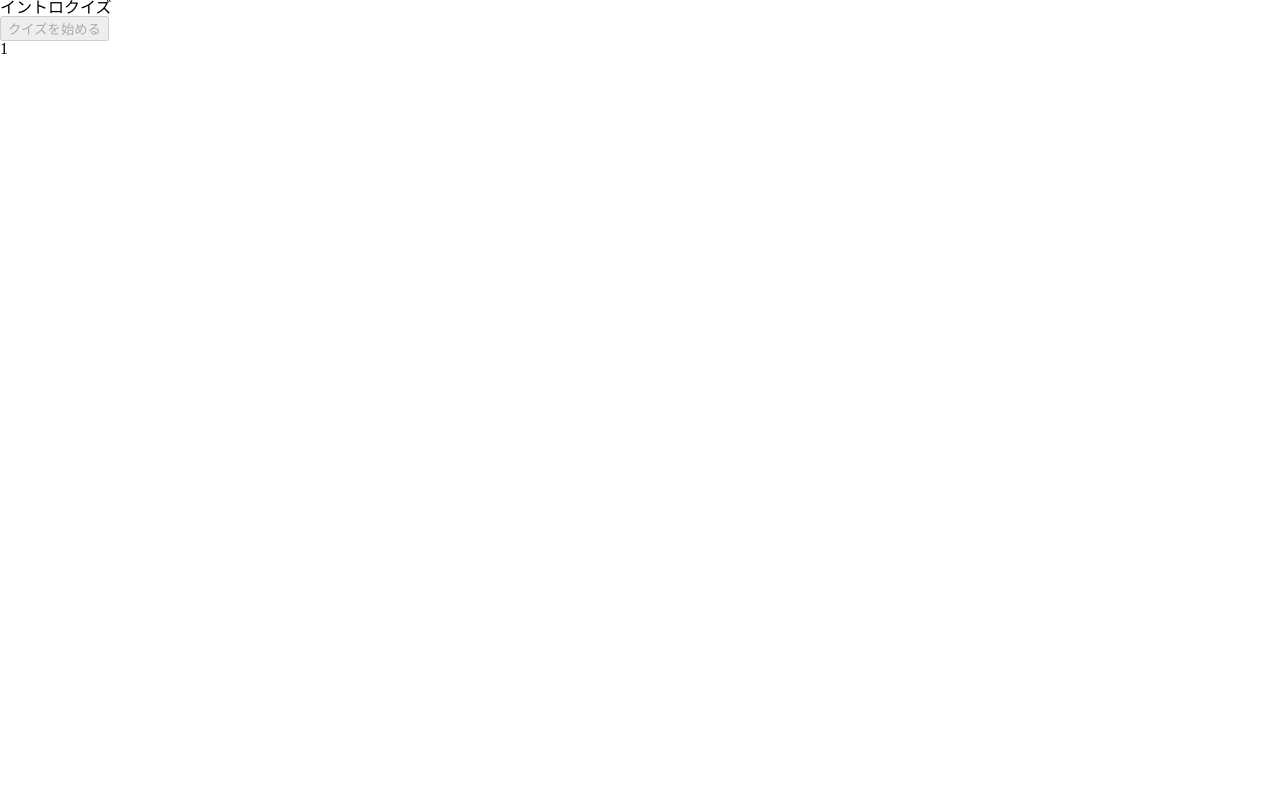
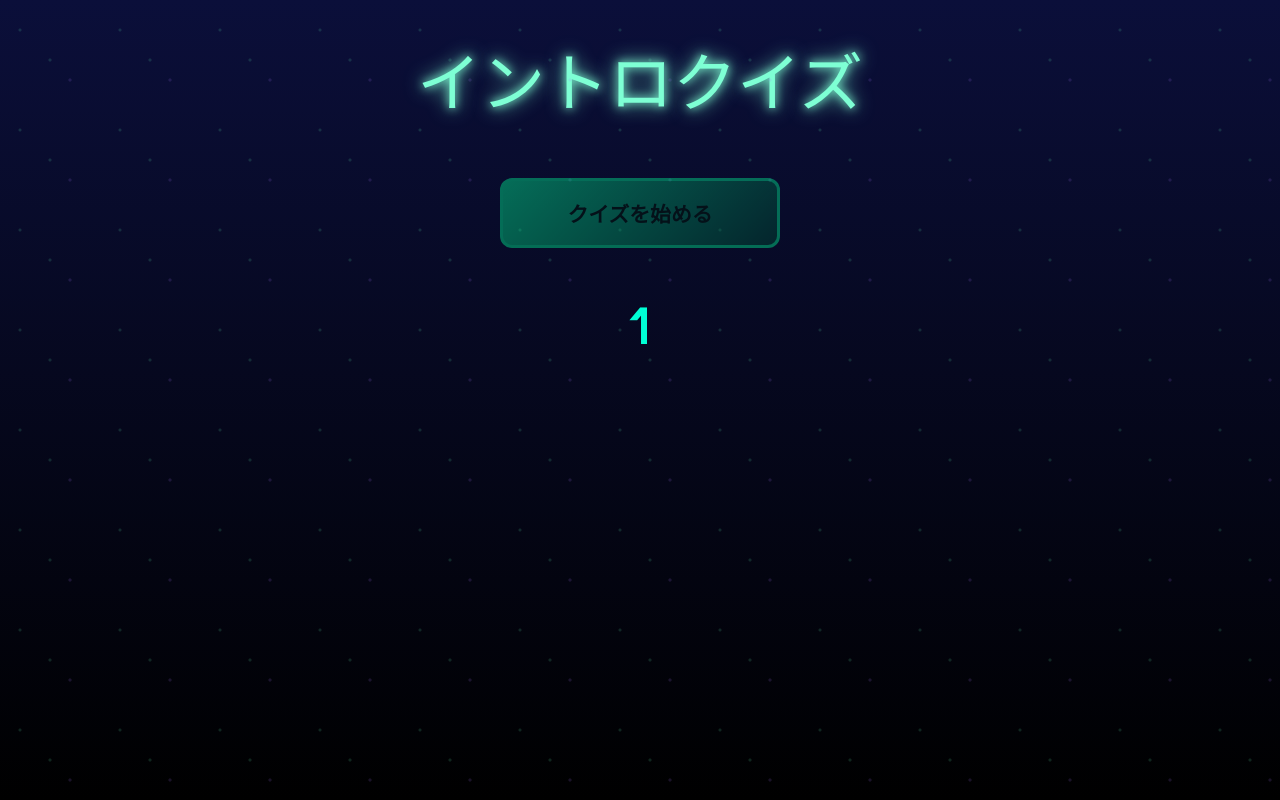
Before and after one commit to zusu14/kadai02_janken_rich, a plain HTML site: page index.html in a window 1280 px wide. Both pictures are taken after a click on the button "クイズを始める". Drawn offline with nearby package versions, Linux system fonts and the light colour scheme.

Commit message:
cssファイル追加

```diff
--- a/css/style.css
+++ b/css/style.css
@@ -0,0 +1,114 @@
+@import url("https://fonts.googleapis.com/css2?family=Orbitron&display=swap");
+/* ベース */
+body {
+  margin: 0;
+  height: 100vh; /*  viewport hight(%) */
+  background: linear-gradient(180deg, #0b0f3a 0%, #000000 100%);
+  font-family: "Orbitron", sans-serif;
+  color: #c0ffee;
+  display: flex;
+  flex-direction: column;
+  align-items: center;
+  /* justify-content: center; */
+  user-select: none;
+  overflow: hidden; /*  要素にオサマらにあコンテンツを非表示 */
+  position: relative;
+}
+
+/* 背景に光る星を簡易表現 */
+body::before {
+  content: "";
+  position: absolute;
+  top: 0;
+  left: 0;
+  right: 0;
+  bottom: 0;
+  background: radial-gradient(circle at 20% 30%, #65f3b9 1px, transparent 2px),
+    radial-gradient(circle at 70% 80%, #a97aff 1.2px, transparent 2px),
+    radial-gradient(circle at 50% 60%, #65f3b9 1.1px, transparent 2px);
+  background-repeat: repeat;
+  background-size: 100px 100px;
+  opacity: 0.15;
+  pointer-events: none;
+}
+
+/* タイトル */
+h1 {
+  font-size: 4rem;
+  color: #7effd4;
+  text-shadow: 0 0 10px #7effd4, 0 0 20px #7effd4;
+  margin: 50px 0px;
+}
+
+/* 問題文 */
+h2,
+#message {
+  margin-top: 30px;
+  font-size: 1.5rem;
+  color: #00ff99cc;
+  text-shadow: 0 0 5px #00ff99;
+  min-height: 2em;
+  text-align: center;
+}
+
+/* カウントダウン */
+#countdown {
+  position: relative;
+  font-size: 3rem;
+  font-weight: bold;
+  color: #00ffd5;
+  /* width: 6rem; */
+  height: 6rem;
+  line-height: 6rem;
+  text-align: center;
+  margin: 1rem auto;
+}
+
+button {
+  font-family: "Orbitron", sans-serif;
+  background: linear-gradient(135deg, #00ff99, #004d33);
+  color: #001a00;
+  font-weight: 700;
+  font-size: 1.3rem;
+  padding: 16px 36px;
+  margin: 14px 2px;
+  border: 3px solid #00ff99;
+  border-radius: 12px;
+  cursor: pointer;
+  box-shadow: 0 0 8px #00ff99, inset 0 0 10px #00ff99;
+  transition: all 0.3s ease;
+  height: 70px;
+  width: 280px;
+  text-transform: uppercase;
+}
+
+/* ボタンホバリング時 */
+button:hover:not(:disabled) {
+  background: linear-gradient(135deg, #00ffcc, #007744);
+  box-shadow: 0 0 16px #00ffcc, inset 0 0 18px #00ffcc;
+  color: #ffffff;
+  transform: scale(1.05);
+}
+
+/* ボタン押下時 */
+button:active:not(:disabled) {
+  transform: scale(1);
+  box-shadow: 0 0 8px #00ff99, inset 0 0 8px #00ff99;
+}
+
+/* ボタン非活性化時 */
+button:disabled {
+  opacity: 0.4;
+  cursor: not-allowed;
+  box-shadow: none;
+}
+
+/* メッセージ
+#message {
+  margin-top: 30px;
+  font-size: 2rem;
+  color: #00ff99cc;
+  text-shadow: 0 0 5px #00ff99;
+  min-height: 2em;
+  text-align: center;
+} */
--- a/index.html
+++ b/index.html
@@ -3,6 +3,12 @@
   <head>
     <meta charset="UTF-8" />
     <meta name="viewport" content="width=device-width, initial-scale=1.0" />
+    <!-- <head>内にフォント読み込み -->
+    <link
+      href="https://fonts.googleapis.com/css2?family=Press+Start+2P&display=swap"
+      rel="stylesheet"
+    />
+
     <title>イントロクイズ</title>
     <link rel="stylesheet" href="./css/reset.css" />
     <link rel="stylesheet" href="./css/style.css" />
--- a/js/main.js
+++ b/js/main.js
@@ -136,9 +136,10 @@ $(document).ready(function () {
           // 正解判定
           if (option === correctTitle) {
             $("#message").text("正解です！");
+            correctCount++;
           } else {
             $("#message").text(
-              "残念、不正解！正解は「" + correctTitle + "」です"
+              "残念、不正解！ 正解は「" + correctTitle + "」です"
             );
           }
           // 回答ボタン全てを無効化
```
Also changed, not shown: 1 other file.
